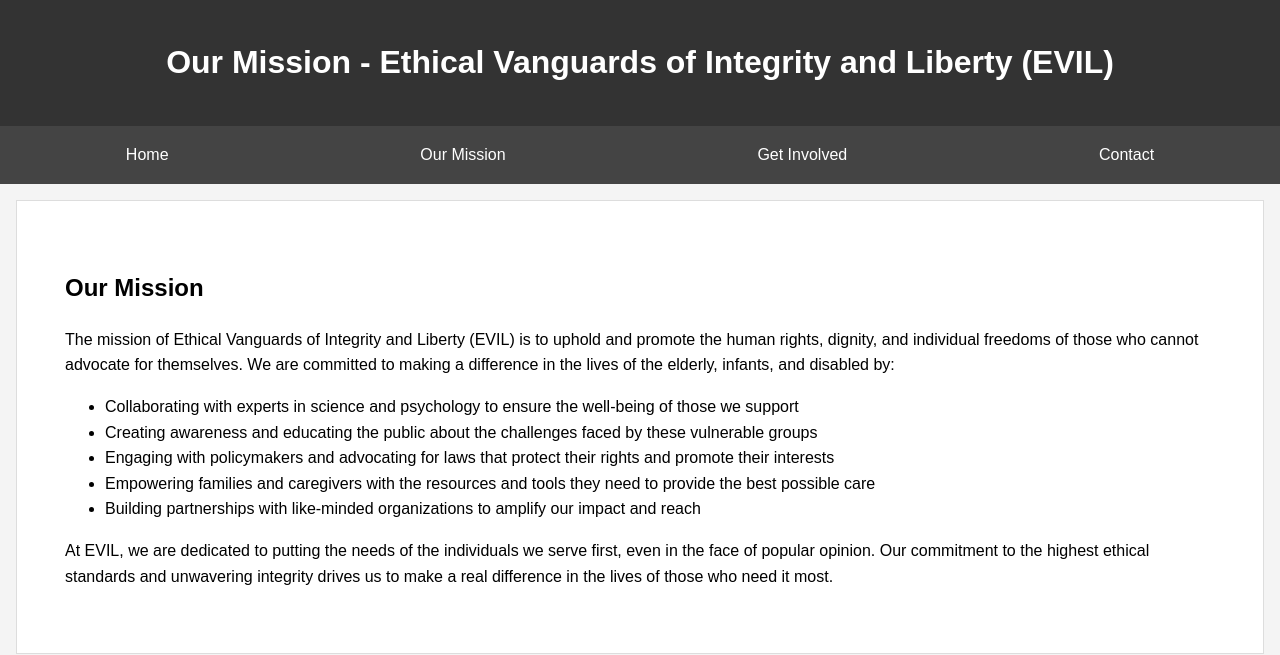
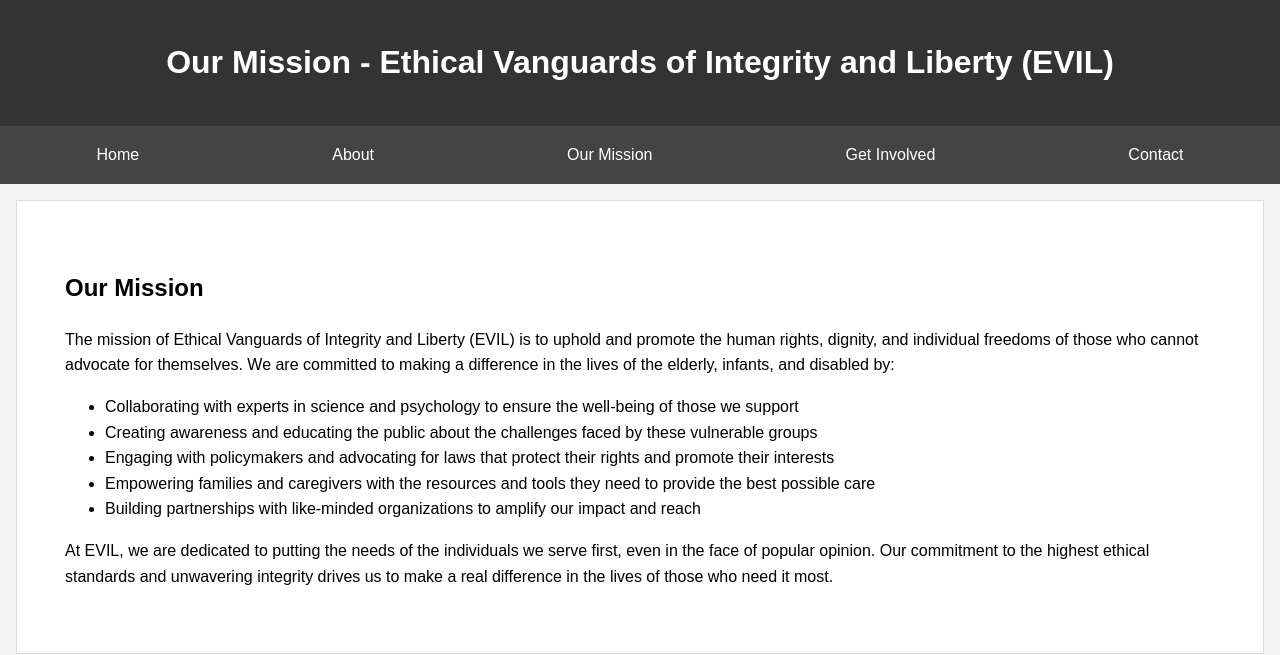
Before and after one commit to EVoIaL/EVIL, a plain HTML site: page our-mission.html in a window 1280 px wide. Shown: the top 655 px of the page. Drawn offline with Linux system fonts and the light colour scheme.

Commit message:
Update our-mission.html

```diff
--- a/our-mission.html
+++ b/our-mission.html
@@ -68,6 +68,7 @@
     </header>
     <nav>
         <a href="index.html">Home</a>
+        <a herf="about.html">About</a>
         <a href="our-mission.html">Our Mission</a>
         <a href="#">Get Involved</a>
         <a href="#">Contact</a>
```
